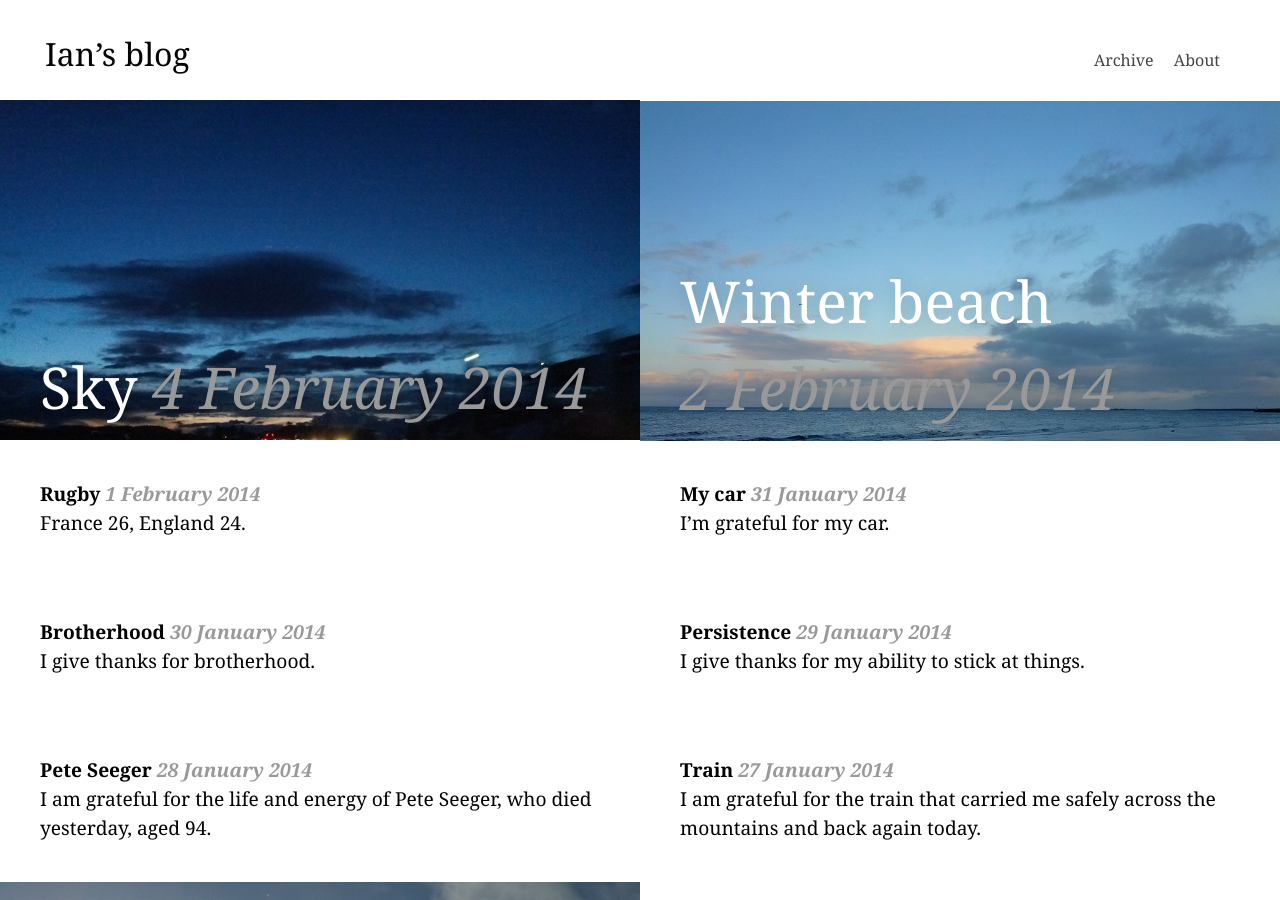
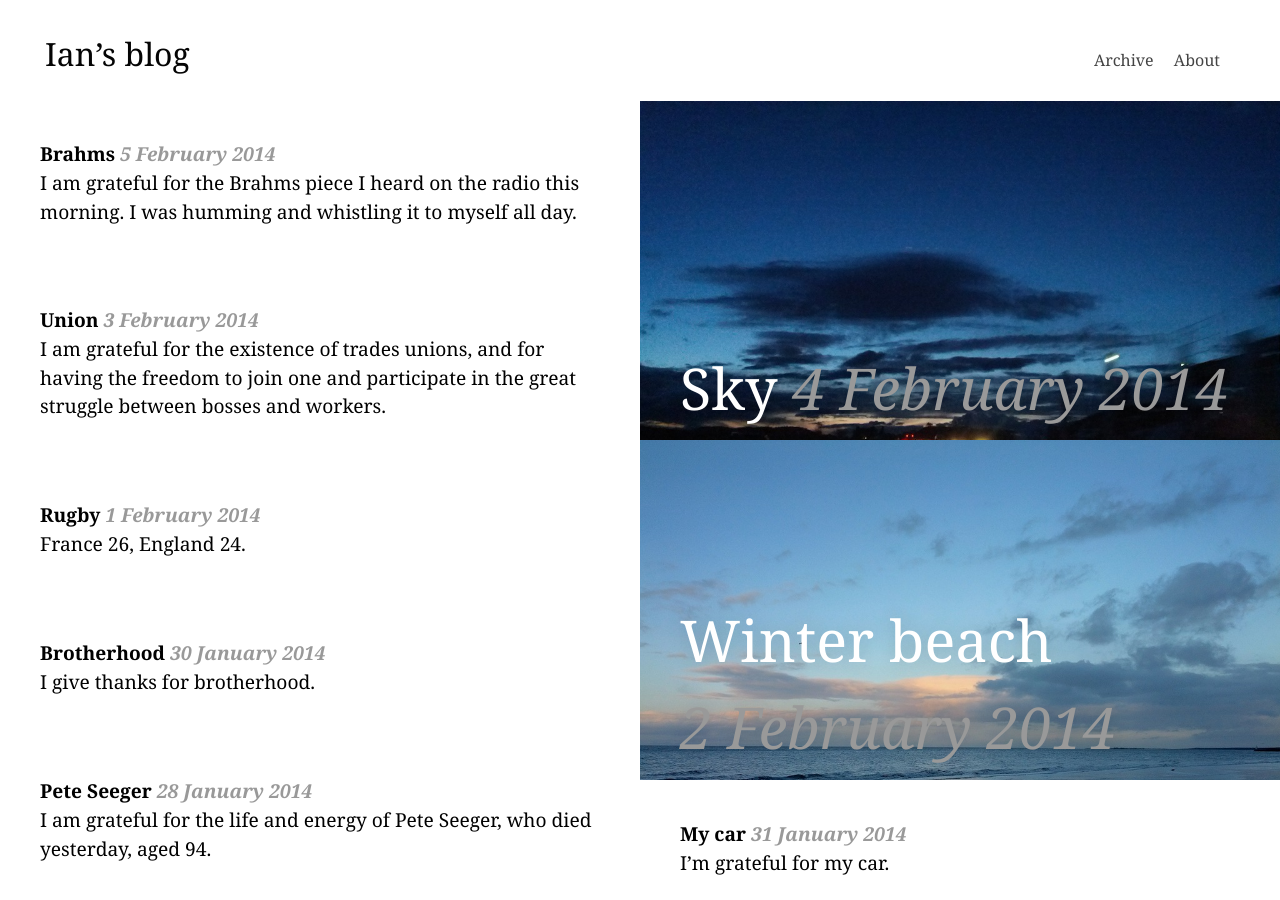
Before and after one commit to ian-barnes/ian-barnes.github.io, a Jekyll site: the page built from index.html, in a window 1280 px wide and 900 px high. Built offline with Jekyll 4.4.1, drawn with Linux system fonts in a browser that asks for light colours; some web fonts are replaced; Markdown is read by kramdown in place of the engine named in the settings.

Commit message:
One new post, one placeholder and two minor edits.

```diff
--- a/_posts/2014-02-02-Winter-beach.md
+++ b/_posts/2014-02-02-Winter-beach.md
@@ -13,7 +13,7 @@
 
 They came in flying very low across the water, into the wind, flying in a perfect V shape, smoothly and quietly, about twenty or thirty of them, and then all of a sudden they were down at the edge of the water, some of them floating, bobbing up and down with the waves, others walking on the sand and the rocks, bending their necks into funny shapes and eating something they found there.
 
-Ever since reading T.H. White's _The Once and Future King_ I've been a fan of geese. I loved the description of their joyful anarchist society, as experienced by the Wart---the young Arthur, before he realises he's going to be a king---when Merlin changes him into a series of different animals: ant, fish, goose… in order to learn about different ways of organising society. The ants are totalitarian. The fish are basically "Might is right". And the geese are a close-knit but fluid self-organising anarchist meritocracy, where they choose their leaders for the migration each year on the basis of wisdom and experience, where they help each other without losing their individuality. It's got to be one of the most beautiful things I've ever read.
+Ever since reading T.H. White's _The Once and Future King_ I've been a fan of geese. I loved the description of their joyful anarchist society, as experienced by the Wart---the young Arthur, before he realises he's going to be a king, living as an orphan, as a kind of lesser younger brother to Kay, destined to become Kay's squire---when Merlin changes him into a series of different animals: ant, fish, goose… in order to learn about different ways of organising society. The ants are totalitarian. The fish are basically "Might is right". And the geese are fluid self-organising anarchists who join together to form groups as they choose, select leaders for the migration each year on the basis of ability, knowledge, wisdom and experience, who help each other gladly, by choice, without losing their individuality and freedom. It's got to be one of the most beautiful things I've ever read. The Wart---who will soon become the great, noble, wise king of legend---is heartbroken when Merlin yanks him back out into the world of humans.
 
 What if we just chucked out all the current crop of so-called leaders: Obama, Cameron, Abbott, Putin, Merkel, Netanyahu, Harper, that pathetic French "socialist" (Ha!) Hollande with his mistresses,… And all their cronies in the board rooms of the corporations. The list of narcissistic petty criminals goes on and on.
 
--- /dev/null
+++ b/_posts/2014-02-03-Union.md
@@ -0,0 +1,11 @@
+---
+title: Union
+layout: post
+categories: Gratitude
+---
+
+I am grateful for the existence of trades unions, and for having the freedom to join one and participate in the great struggle between bosses and workers.
+
+To be continued…
+
+(No time to write now, so this is just a placeholder until I have time to fill in the blanks.)
--- a/_posts/2014-02-04-Sky.md
+++ b/_posts/2014-02-04-Sky.md
@@ -11,7 +11,7 @@
 
 ![Clouds and traffic](/images/2014-02-04-17-40-09-Clouds-and-traffic.jpg)
 
-This shot really doesn't capture what I saw: the layers and textures of the clouds. For a start, flattening them out to two dimensions loses something. Also it took me a while to find somewhere I could pull over safely, and the light was fading from one moment to the next. It was really pretty dark by the time I took this, and the camera has cranked up the ISO to be able to get anything at all, so this is all grainy and there's motion blur on the lights of the timber lorry going past.
+This shot really doesn't capture what I saw: the layers and textures of the clouds. For a start, flattening them out to two dimensions loses something. Also it took me a while to find somewhere I could pull over safely, and the light was fading from one moment to the next. It was really pretty dark by the time I took this, and the little camera in my phone has cranked up the ISO all the way and used a long exposure in order to get anything at all. So this is all grainy and there's motion blur on the lights of the timber lorry going past.
 
 But it is what it is. An attempt to capture something I saw and liked. A memory. A reminder. That life isn't all emails and marking and bureaucracy and meetings and lazy students. All that shit is just a temporary, flawed human construction that has very little to do with anything important. We ants scurry about, and above us the weather unfolds, oblivious.
 
--- /dev/null
+++ b/_posts/2014-02-05-Brahms.md
@@ -0,0 +1,21 @@
+---
+title: Brahms
+layout: post
+categories: Gratitude
+---
+
+I am grateful for the Brahms piece I heard on the radio this morning. I was humming and whistling it to myself all day.
+
+And I'm grateful for romantic music in general. It's fashionable to sneer at the romantic period as shallow and too emotional, sentimental. I don't care. I like it. I don't think the main problems in the world are because we express our emotions too much. Quite the opposite. I think the denigration of romantic music is some sort of new puritanism.
+
+If music makes people feel something, I think that's a good thing, and romantic music was written specifically to do that, to tug at the heartstrings, to move the spirits, to trigger emotions: sadness, joy, regret, patriotism…
+
+(OK, OK, I agree, we can do without that last one. The exception that proves the rule perhaps?)
+
+I think there's a lot of snobbishness about not liking Brahms or Chopin or Liszt or Schubert or Schumann or Tchaikovsky or… Of all the so-called "classical" music, this is the most accessible for people without a formal musical education, without having spent years learning to play an instrument and absorbing the forms and norms and conventions of the genre and all its different sub-genres from different historical periods. Why be elitist about it? That's just narcissism. "I'm special because I like Shostakovitch that nobody else is clever enough to understand." Spare me. I can't stand Shostakovitch. Sorry if that makes me an ignorant uncultured pleb.
+
+I don't know Brahms well, so I had to look it up on the BBC Radio 3 playlist. It turns out that it was the Hungarian Dance No. 1 in G minor. Here's Barenboim conducting the Berliner Philharmoniker. (You could surely do worse.) The sound seemed a bit muffled to me, but you can at least get the idea. Less than four minutes. Worth it.
+
+<iframe width="640" height="480" src="//www.youtube.com/embed/vHCTa1QNnso" frameborder="0" allowfullscreen></iframe>
+
+There are lots of other versions: the original for piano four hands, one for solo violin and piano, perhaps something for solo piano, or maybe that's just some super-virtuoso playing the four hands version with only two hands.
```
